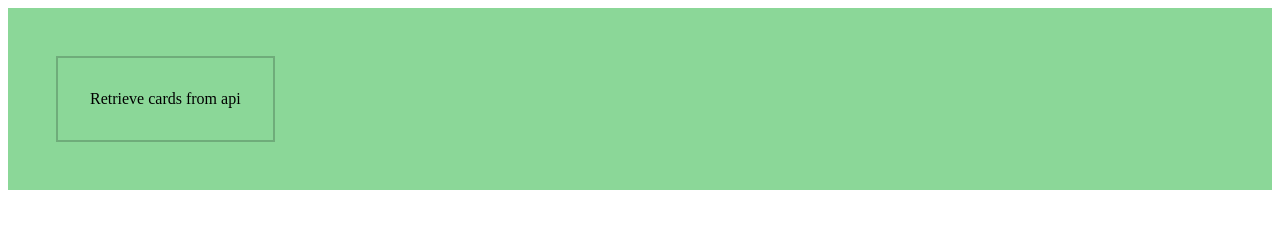
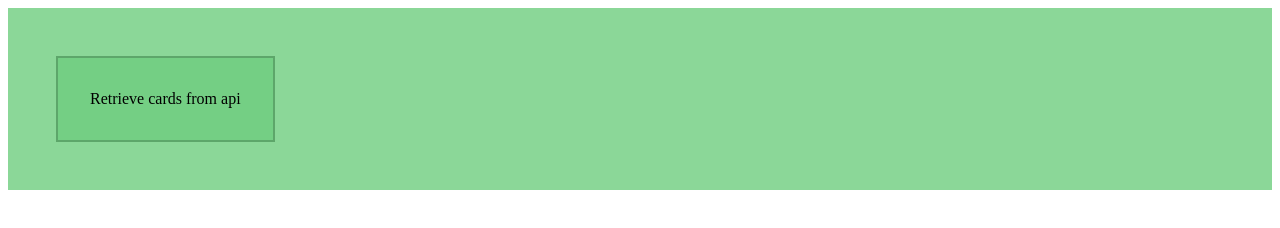
Before and after one commit to Dominique-Sakrisson/express-htmx, a website: page public/index.html in a window 1280 px wide. In both pictures the pointer is over the element 165 px from the left and 99 px from the top of the page. Drawn offline with Linux system fonts and the light colour scheme.

Commit message:
Dev (#5)
* Add in usage of the htmx library to landing page

* Cleanup logging in controller file

* Merge from main, update branch

* Add stylesheet for index.html

* Add css ruling for the div that handles the request for cards

* Remove line

* Add hover effect to getCards div

Co-authored-by: Dominique Sakrisson <domsakrisson@gmailcom>

```diff
--- a/public/stylesheets/globalStyle.css
+++ b/public/stylesheets/globalStyle.css
@@ -6,6 +6,9 @@
     border: 2px solid rgba(0,0,0,.2);
     width: max-content;
     padding: 2rem;
+}
+#getCards:hover{
+    background-color: rgba(25, 175, 50, .2);
 }
 #cardBoard{
     background-color: rgba(129, 77, 8, 0.863);
```
